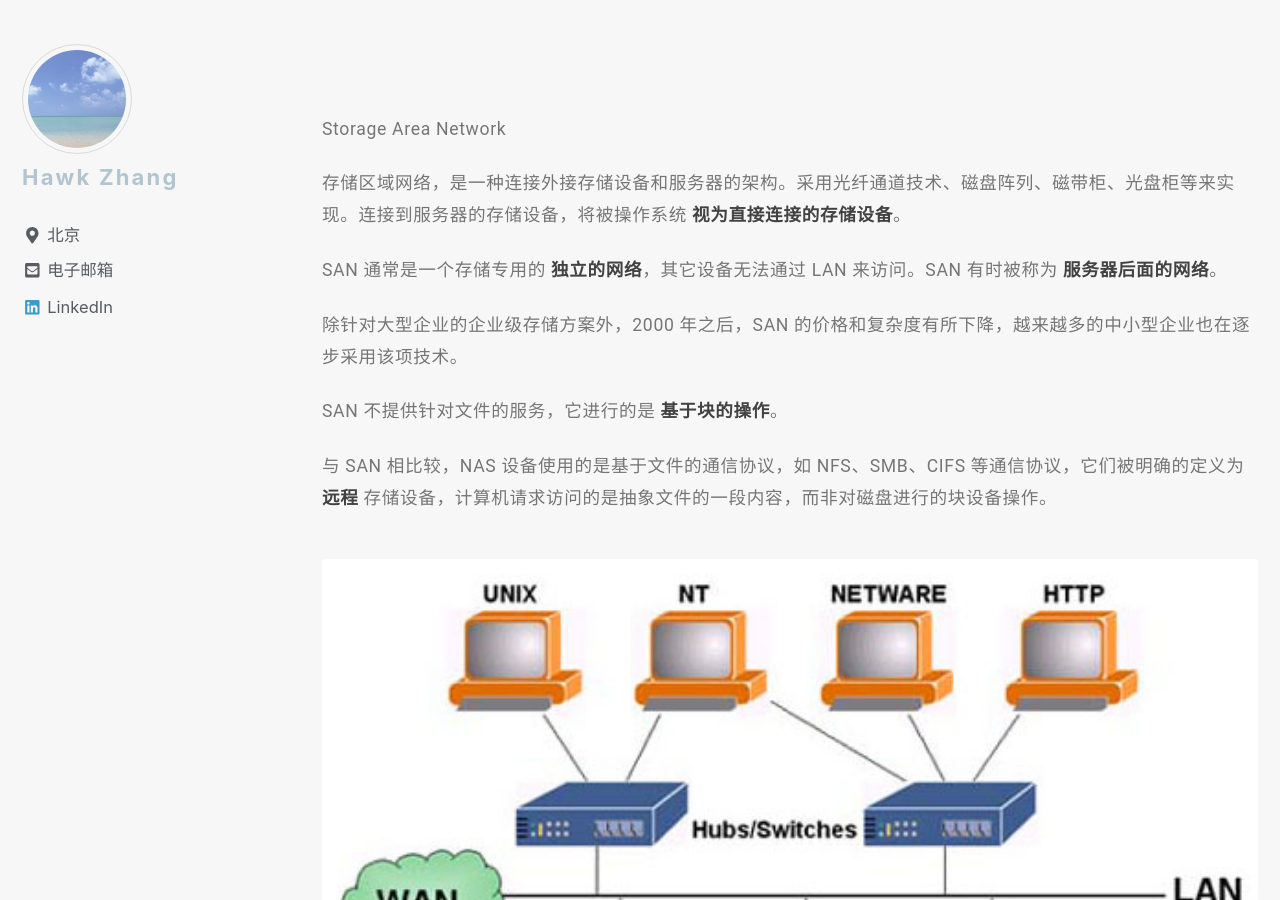
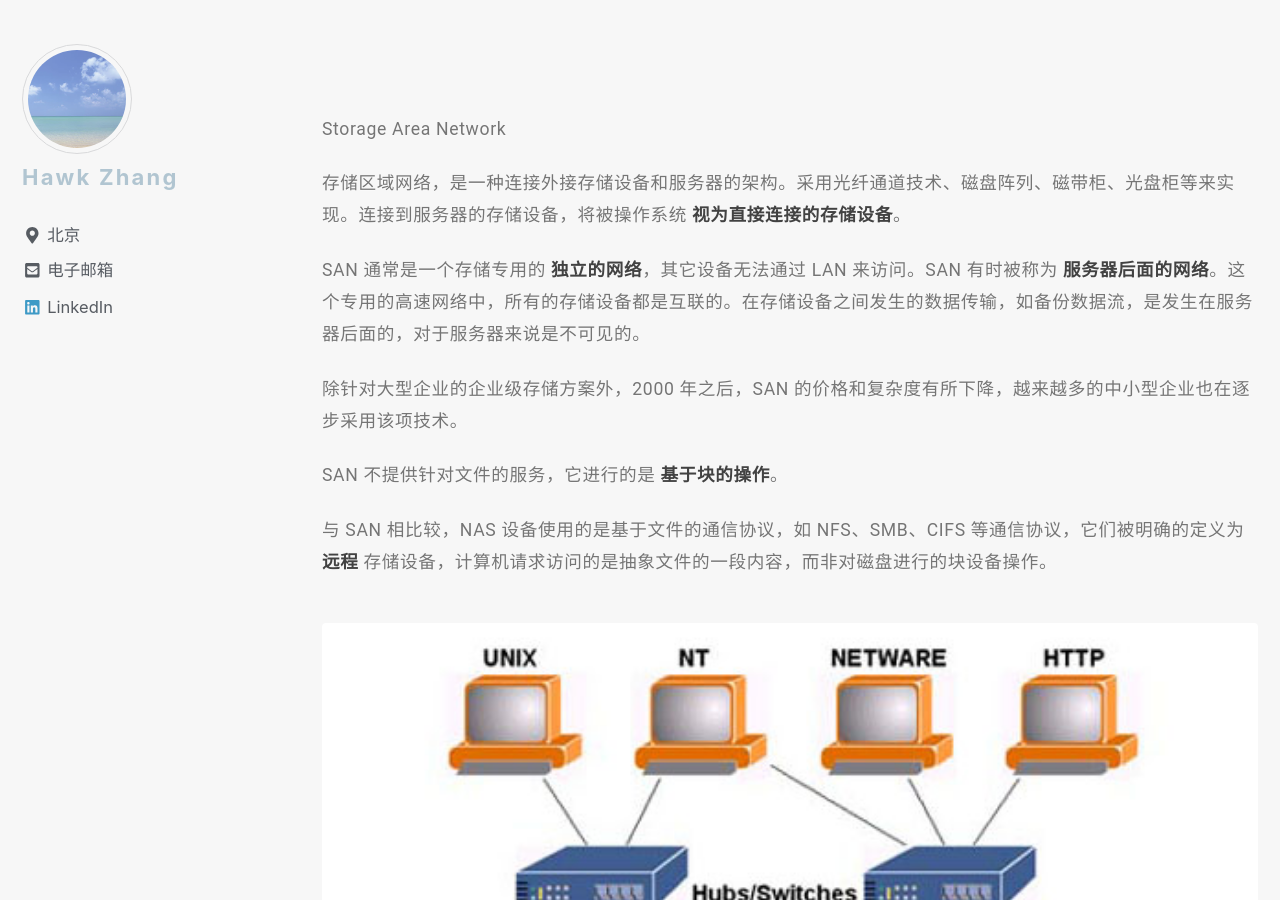
Before and after one commit to narru888/linotes_note, a Jekyll site: the page built from _posts/storage/2018-03-01-das.nas.san.md, in a window 1280 px wide and 900 px high, scrolled down 9909 px. Built offline with Jekyll 4.4.1, drawn with Linux system fonts in a browser that asks for light colours; nearby versions of some CDN libraries; a script that is not in the unit is left out.

Commit message:
update on 2018-11-21 17:13:01 CST

```diff
--- a/_posts/storage/2018-03-01-das.nas.san.md
+++ b/_posts/storage/2018-03-01-das.nas.san.md
@@ -192,7 +192,9 @@ Storage Area Network
 
 存储区域网络，是一种连接外接存储设备和服务器的架构。采用光纤通道技术、磁盘阵列、磁带柜、光盘柜等来实现。连接到服务器的存储设备，将被操作系统 **视为直接连接的存储设备**。
 
-SAN 通常是一个存储专用的 **独立的网络**，其它设备无法通过 LAN 来访问。SAN 有时被称为 **服务器后面的网络**。
+SAN 通常是一个存储专用的 **独立的网络**，其它设备无法通过 LAN 来访问。SAN 有时被称为 **服务器后面的网络**。这个专用的高速网络中，所有的存储设备都是互联的。在存储设备之间发生的数据传输，如备份数据流，是发生在服务器后面的，对于服务器来说是不可见的。
+
+
 
 除针对大型企业的企业级存储方案外，2000 年之后，SAN 的价格和复杂度有所下降，越来越多的中小型企业也在逐步采用该项技术。
 
```
